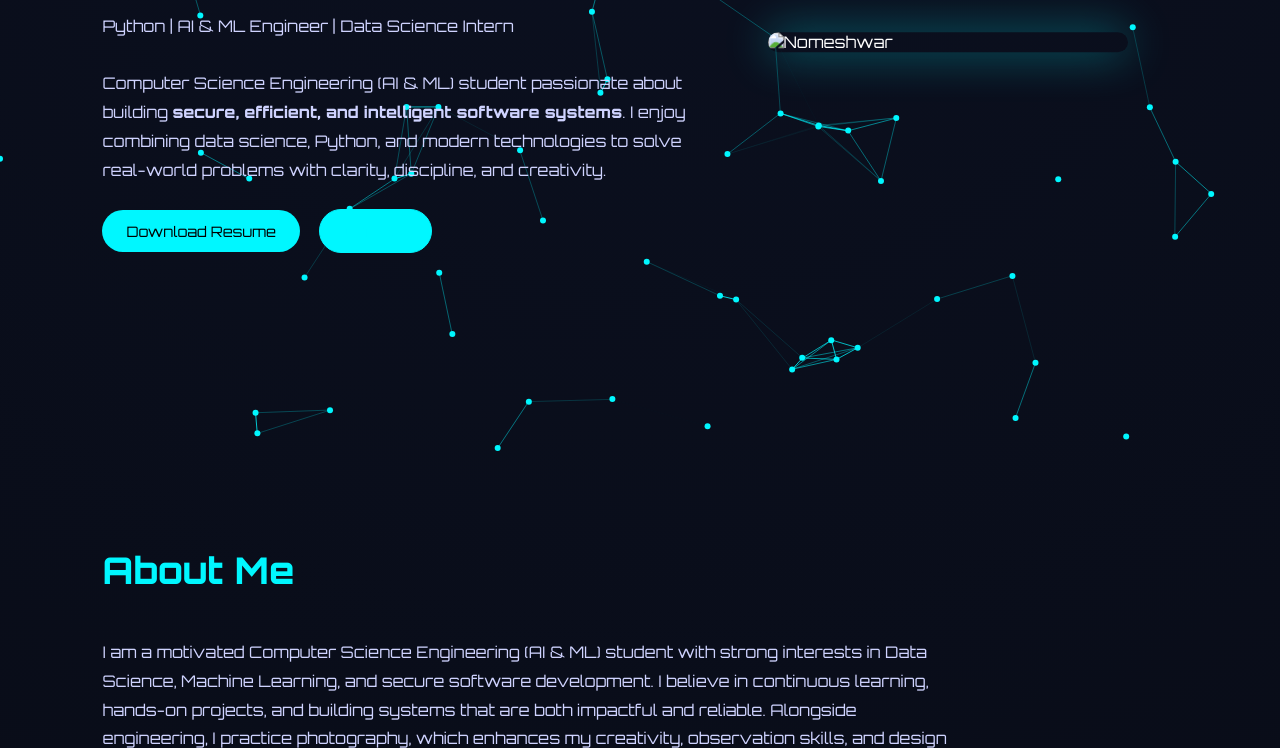
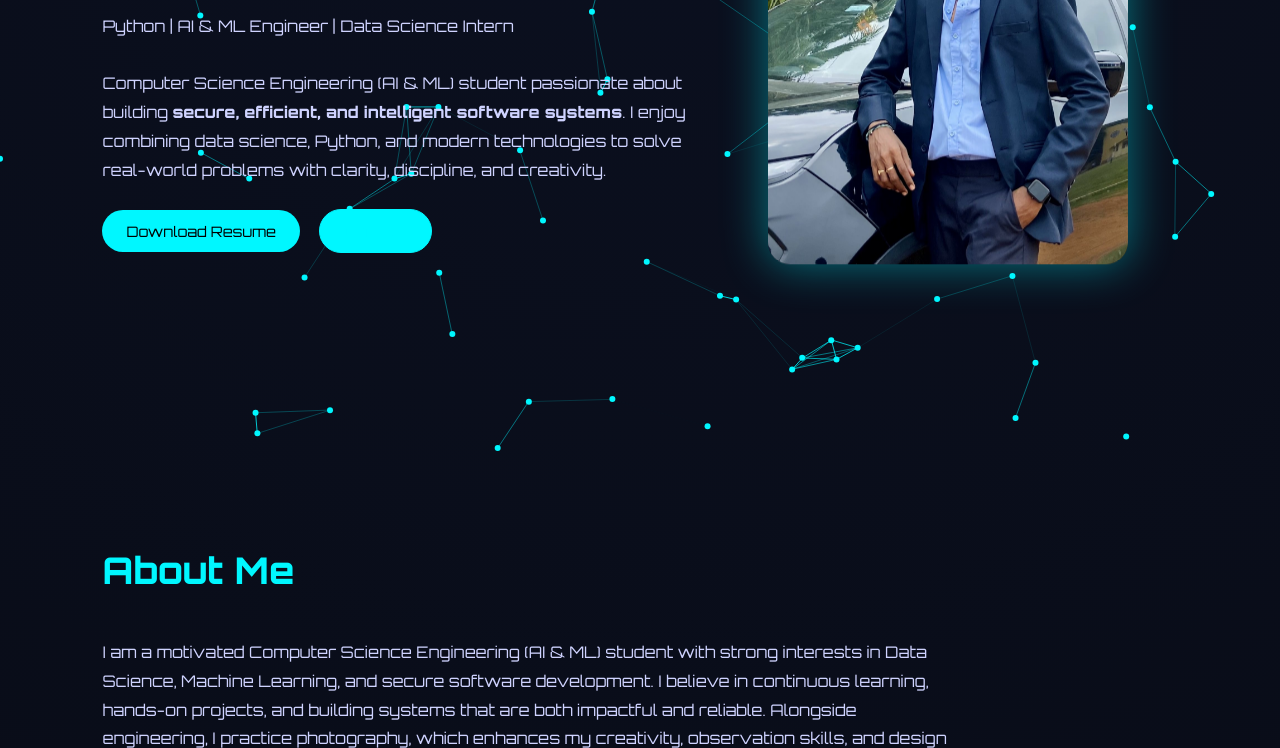
Before and after one commit to nomeshmudhiraj8-oss/portfolio_nomesh, a plain HTML site: page index.html in a window 1280 px wide. Shown: the part 343-1091 px from the top of the page. Drawn offline with nearby package versions, Linux system fonts and the light colour scheme.

Commit message:
Update image source path in index.html

```diff
--- a/index.html
+++ b/index.html
@@ -255,7 +255,7 @@ footer{
     </div>
   </div>
 
-  <img src="c:\Users\nomes\OneDrive\Desktop\portfolio\assets\nomeshwar.jpg.jpg" alt="Nomeshwar">
+  <img src="nomeshwar.jpg" alt="Nomeshwar">
 </section>
 
 <!-- ABOUT -->
```
